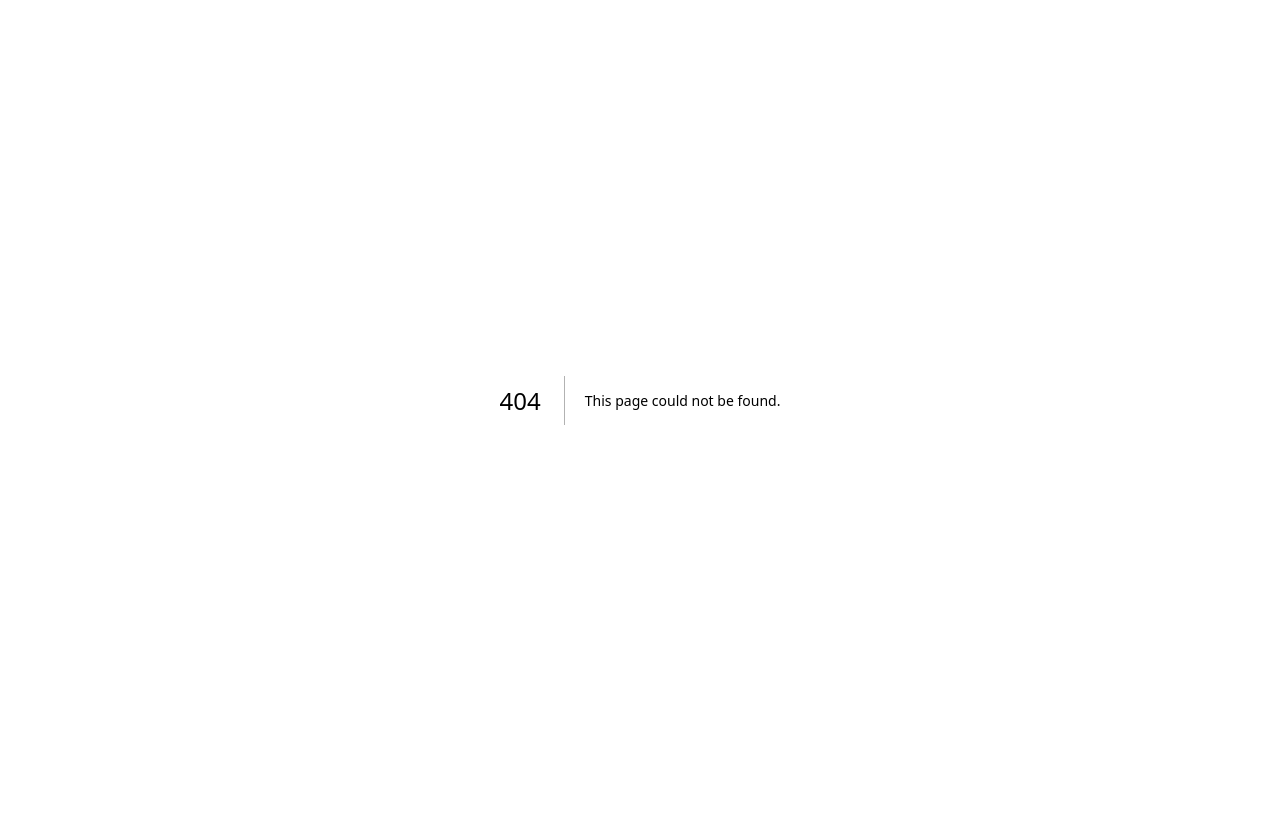
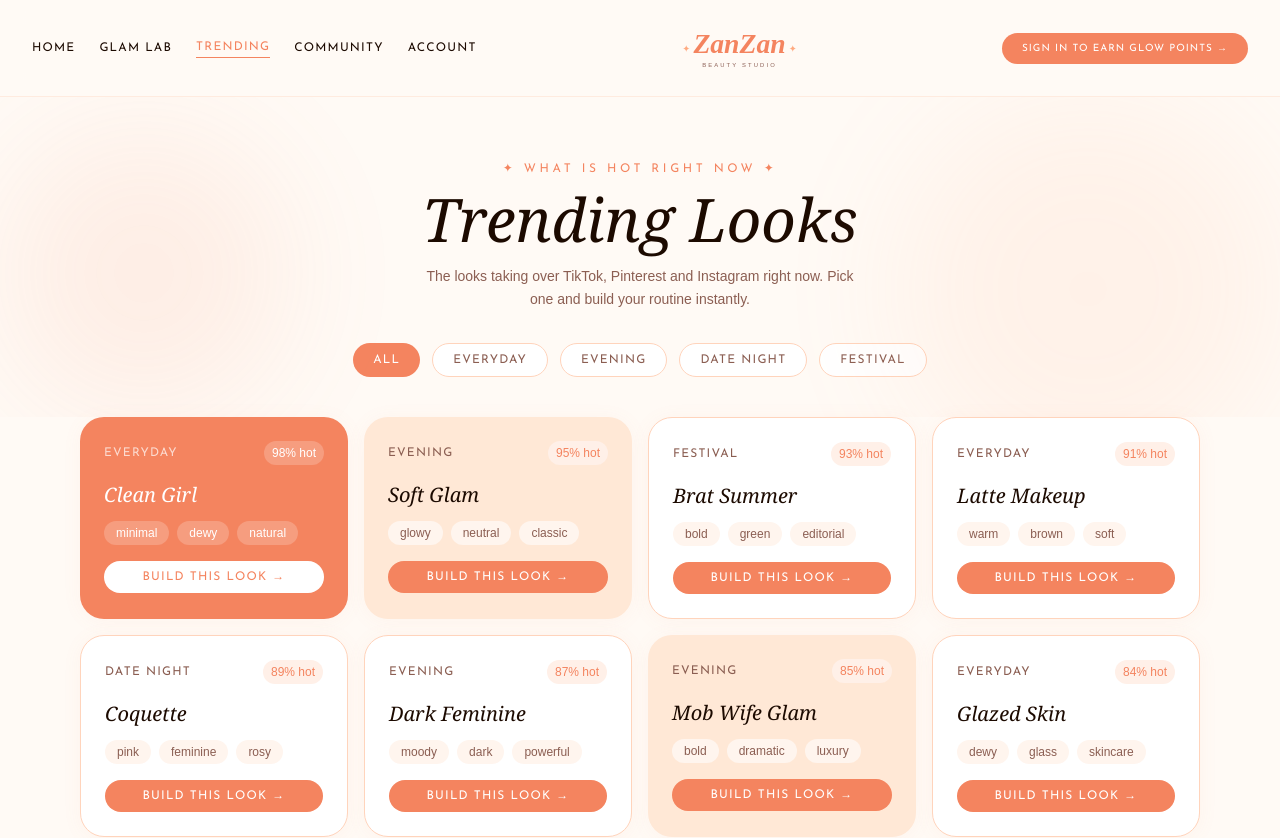
Before and after one commit to zandra415/makeup-routine-builder, a Next.js app: page /trending in a window 1280 px wide. Before the commit this address had no page. Shown: the top 838 px of the page. Before the commit the page ends 800 px from the top, so only its background shows below. Built offline with nearby package versions, Linux system fonts and the light colour scheme.

Commit message:
Add trending page with look grid, category filters, and heat scores

```diff
--- /dev/null
+++ b/app/trending/page.tsx
@@ -0,0 +1,170 @@
+'use client'
+
+import { useState } from 'react'
+import Link from 'next/link'
+import Image from 'next/image'
+
+const TRENDING_LOOKS = [
+  { name: 'Clean Girl', category: 'Everyday', heat: 98, tags: ['minimal', 'dewy', 'natural'] },
+  { name: 'Soft Glam', category: 'Evening', heat: 95, tags: ['glowy', 'neutral', 'classic'] },
+  { name: 'Brat Summer', category: 'Festival', heat: 93, tags: ['bold', 'green', 'editorial'] },
+  { name: 'Latte Makeup', category: 'Everyday', heat: 91, tags: ['warm', 'brown', 'soft'] },
+  { name: 'Coquette', category: 'Date Night', heat: 89, tags: ['pink', 'feminine', 'rosy'] },
+  { name: 'Dark Feminine', category: 'Evening', heat: 87, tags: ['moody', 'dark', 'powerful'] },
+  { name: 'Mob Wife Glam', category: 'Evening', heat: 85, tags: ['bold', 'dramatic', 'luxury'] },
+  { name: 'Glazed Skin', category: 'Everyday', heat: 84, tags: ['dewy', 'glass', 'skincare'] },
+  { name: 'Strawberry Makeup', category: 'Everyday', heat: 82, tags: ['pink', 'fresh', 'cute'] },
+  { name: 'Siren Eye', category: 'Date Night', heat: 80, tags: ['sultry', 'liner', 'dramatic'] },
+  { name: 'Old Money Glam', category: 'Evening', heat: 78, tags: ['classic', 'refined', 'neutral'] },
+  { name: 'Balletcore', category: 'Everyday', heat: 76, tags: ['pink', 'soft', 'romantic'] },
+  { name: 'E-Girl Edge', category: 'Festival', heat: 74, tags: ['graphic', 'bold', 'alt'] },
+  { name: 'Vanilla Girl', category: 'Everyday', heat: 72, tags: ['nude', 'clean', 'soft'] },
+  { name: 'Indie Sleaze', category: 'Festival', heat: 70, tags: ['grungy', 'smoky', 'retro'] },
+  { name: 'Blush Everything', category: 'Everyday', heat: 68, tags: ['pink', 'flush', 'fresh'] },
+]
+
+const CATEGORIES = ['All', 'Everyday', 'Evening', 'Date Night', 'Festival']
+
+export default function TrendingPage() {
+  const [activeCategory, setActiveCategory] = useState('All')
+  const [hoveredLook, setHoveredLook] = useState<string | null>(null)
+
+  const filtered = activeCategory === 'All'
+    ? TRENDING_LOOKS
+    : TRENDING_LOOKS.filter(l => l.category === activeCategory)
+
+  return (
+    <div className="min-h-screen bg-[#FFFAF5]">
+
+      {/* NAVBAR */}
+      <nav className="sticky top-0 z-50 bg-[#FFFAF5]/90 backdrop-blur-md border-b border-[#FFD4BC]/40 flex items-center justify-between px-8 py-4">
+        <div className="flex items-center gap-6">
+          {['Home', 'Glam Lab', 'Trending', 'Community', 'Account'].map((item) => (
+            <Link
+              key={item}
+              href={item === 'Home' ? '/' : `/${item.toLowerCase().replace(' ', '-')}`}
+              className={`text-xs tracking-widest uppercase transition-colors duration-200 ${
+                item === 'Trending'
+                  ? 'text-[#F4845F] border-b border-[#F4845F] pb-0.5'
+                  : 'text-[#1C0A00] hover:text-[#F4845F]'
+              }`}
+              style={{ fontFamily: 'var(--font-josefin)' }}
+            >
+              {item}
+            </Link>
+          ))}
+        </div>
+        <Link href="/">
+          <Image src="/zanzan-logo.svg" alt="ZanZan" width={80} height={32} className="h-16 w-auto" />
+        </Link>
+        <a href="/account" className="px-5 py-2 rounded-full bg-[#F4845F] text-white text-[10px] tracking-widest uppercase hover:bg-[#FFAA80] transition-colors duration-200" style={{ fontFamily: 'var(--font-josefin)' }}>
+          Sign in to earn Glow Points →
+        </a>
+      </nav>
+
+      {/* HERO */}
+      <div className="pt-16 pb-10 text-center px-4 relative overflow-hidden">
+        <div className="absolute top-0 right-0 w-96 h-96 rounded-full bg-[#FFAA80] opacity-10 blur-3xl pointer-events-none" />
+        <div className="absolute bottom-0 left-0 w-72 h-72 rounded-full bg-[#F4845F] opacity-10 blur-3xl pointer-events-none" />
+        <p className="text-xs font-medium text-[#F4845F] tracking-[0.3em] uppercase mb-3" style={{ fontFamily: 'var(--font-josefin)' }}>✦ What is Hot Right Now ✦</p>
+        <h1 className="text-6xl text-[#1C0A00] mb-4" style={{ fontFamily: 'Georgia, "Times New Roman", serif', fontStyle: 'italic', fontWeight: '400' }}>
+          Trending Looks
+        </h1>
+        <p className="text-[#8B5E52] text-sm max-w-md mx-auto leading-relaxed mb-8">
+          The looks taking over TikTok, Pinterest and Instagram right now. Pick one and build your routine instantly.
+        </p>
+
+        {/* CATEGORY FILTERS */}
+        <div className="flex flex-wrap justify-center gap-3">
+          {CATEGORIES.map((cat) => (
+            <button
+              key={cat}
+              onClick={() => setActiveCategory(cat)}
+              className={`px-5 py-2 rounded-full text-xs tracking-widest uppercase transition-all duration-200 ${
+                activeCategory === cat
+                  ? 'bg-[#F4845F] text-white'
+                  : 'bg-white border border-[#FFD4BC] text-[#8B5E52] hover:border-[#F4845F] hover:text-[#F4845F]'
+              }`}
+              style={{ fontFamily: 'var(--font-josefin)' }}
+            >
+              {cat}
+            </button>
+          ))}
+        </div>
+      </div>
+
+      {/* LOOKS GRID */}
+      <div className="max-w-6xl mx-auto px-4 pb-24">
+        <div className="grid grid-cols-1 sm:grid-cols-2 lg:grid-cols-3 xl:grid-cols-4 gap-4">
+          {filtered.map((look, i) => (
+            <div
+              key={look.name}
+              onMouseEnter={() => setHoveredLook(look.name)}
+              onMouseLeave={() => setHoveredLook(null)}
+              className={`relative rounded-3xl p-6 cursor-pointer transition-all duration-300 ${
+                i === 0
+                  ? 'bg-[#F4845F] text-white'
+                  : i % 5 === 1
+                  ? 'bg-[#FFE8D6] text-[#1C0A00]'
+                  : 'bg-white border border-[#FFD4BC] text-[#1C0A00]'
+              } ${hoveredLook === look.name ? '-translate-y-2 shadow-lg' : ''}`}
+              style={{ boxShadow: hoveredLook === look.name ? '0 8px 30px rgba(244,132,95,0.2)' : '0 2px 20px rgba(244,132,95,0.06)' }}
+            >
+              {/* HEAT RANK */}
+              <div className="flex items-center justify-between mb-4">
+                <span className={`text-xs tracking-widest uppercase ${i === 0 ? 'text-white/70' : 'text-[#8B5E52]'}`} style={{ fontFamily: 'var(--font-josefin)' }}>
+                  {look.category}
+                </span>
+                <span className={`text-xs font-medium px-2 py-1 rounded-full ${i === 0 ? 'bg-white/20 text-white' : 'bg-[#FFF0E8] text-[#F4845F]'}`}>
+                  {look.heat}% hot
+                </span>
+              </div>
+
+              {/* LOOK NAME */}
+              <h3 className="text-xl mb-3" style={{ fontFamily: 'Georgia, serif', fontStyle: 'italic', fontWeight: '400' }}>
+                {look.name}
+              </h3>
+
+              {/* TAGS */}
+              <div className="flex flex-wrap gap-2 mb-4">
+                {look.tags.map(tag => (
+                  <span
+                    key={tag}
+                    className={`text-xs px-3 py-1 rounded-full ${
+                      i === 0
+                        ? 'bg-white/20 text-white'
+                        : 'bg-[#FFF5EE] text-[#8B5E52]'
+                    }`}
+                  >
+                    {tag}
+                  </span>
+                ))}
+              </div>
+
+              {/* CTA */}
+              <Link
+                href={`/glam-lab?look=${encodeURIComponent(look.name)}`}
+                className={`inline-block w-full text-center py-2 rounded-full text-xs tracking-widest uppercase transition-all duration-200 ${
+                  i === 0
+                    ? 'bg-white text-[#F4845F] hover:bg-[#FFF0E8]'
+                    : 'bg-[#F4845F] text-white hover:bg-[#FFAA80]'
+                }`}
+                style={{ fontFamily: 'var(--font-josefin)' }}
+              >
+                Build This Look →
+              </Link>
+            </div>
+          ))}
+        </div>
+      </div>
+
+      {/* FOOTER */}
+      <footer className="bg-[#FFF0E8] py-12 text-center border-t border-[#FFD4BC]">
+        <Image src="/zanzan-logo.svg" alt="ZanZan" width={80} height={32} className="h-12 w-auto mx-auto mb-4" />
+        <p className="text-[#8B5E52] text-xs tracking-widest uppercase mb-4" style={{ fontFamily: 'var(--font-josefin)' }}>✦ serve your look ✦</p>
+        <p className="text-[#C4977E] text-xs">© 2025 ZanZan Beauty Studio. All rights reserved.</p>
+      </footer>
+
+    </div>
+  )
+}
```
